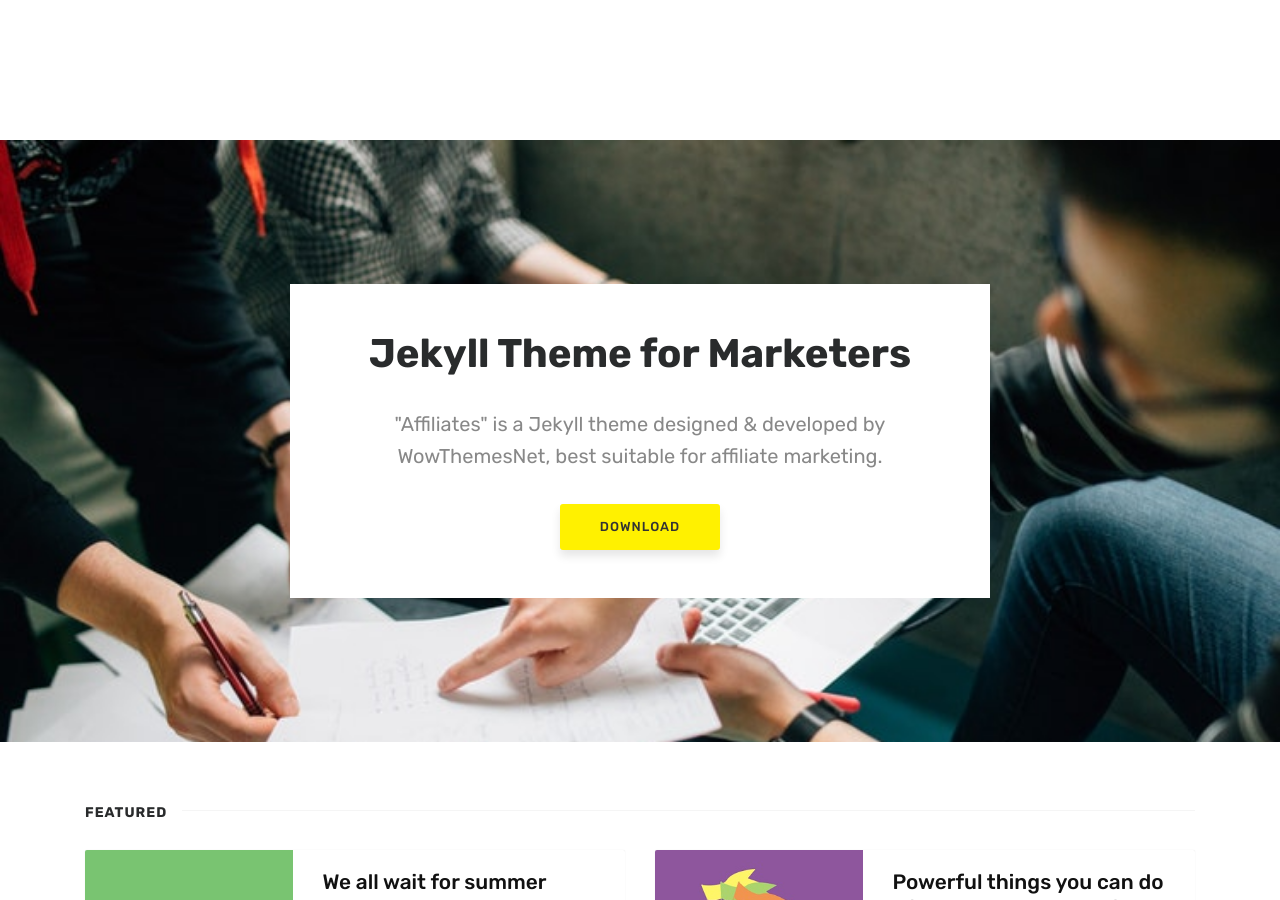
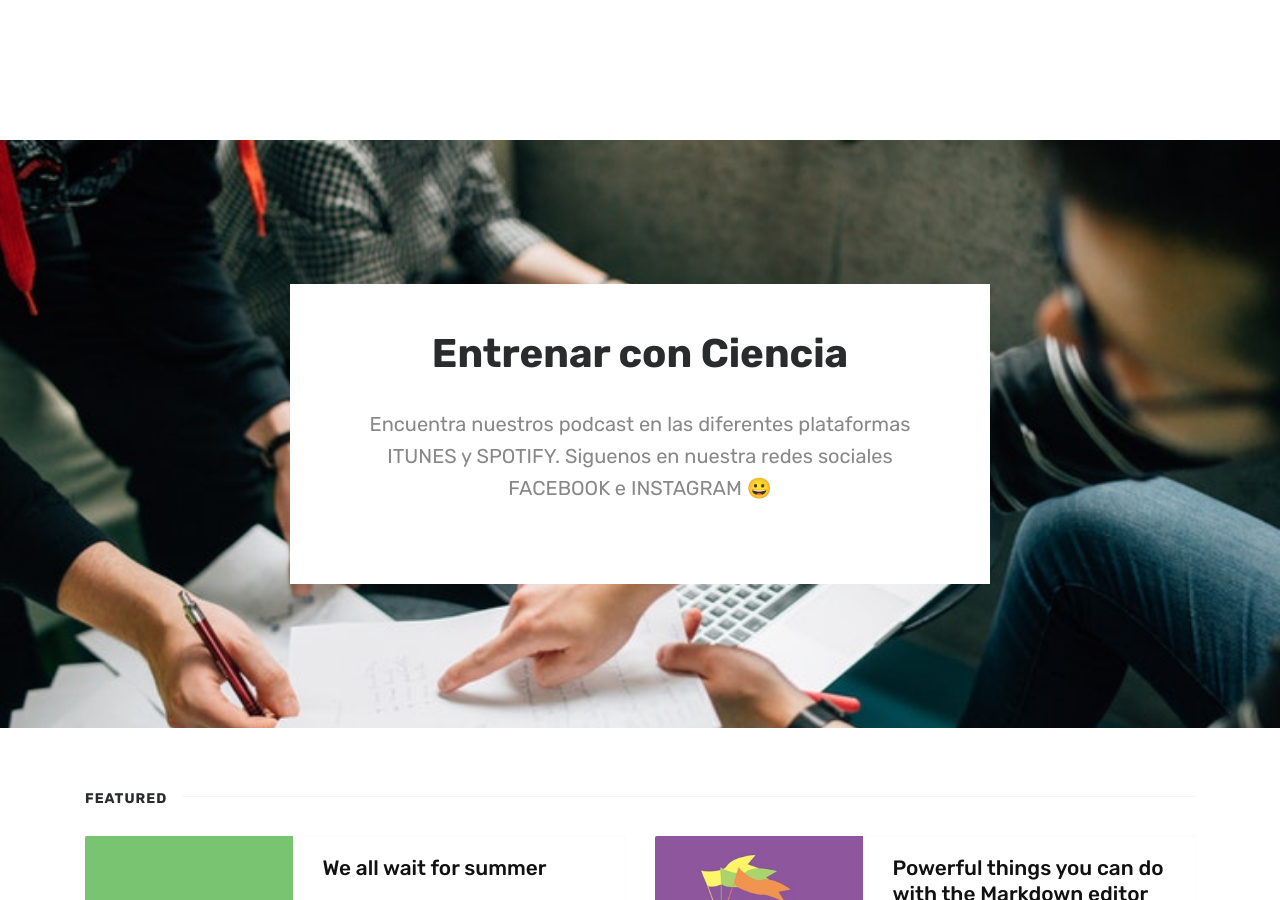
Before and after one commit to msanhueza/alex, a Jekyll site: the page built from index.html, in a window 1280 px wide and 900 px high. Built offline with Jekyll 4.4.1, drawn with Linux system fonts in a browser that asks for light colours; the list of posts is cut into pages by our own code; comment, search, counter and statistics services are not loaded.

Commit message:
Update index.html

```diff
--- a/index.html
+++ b/index.html
@@ -7,9 +7,8 @@
 ================================================== -->
 <section class="intro full-width">
     <div class="wrapintro">
-        <h1>Jekyll Theme for Marketers</h1>
-        <h2 class="lead">"Affiliates" is a Jekyll theme designed & developed by WowThemesNet, best suitable for affiliate marketing.</h2>
-        <a href="https://github.com/wowthemesnet/affiliates-jekyll-theme/archive/master.zip" class="btn">Download</a>
+        <h1>Entrenar con Ciencia</h1>
+        <h2 class="lead">Encuentra nuestros podcast en las diferentes plataformas ITUNES y SPOTIFY. Siguenos en nuestra redes sociales FACEBOOK e INSTAGRAM &#128512;</a>
     </div>
 </section>
 
```
